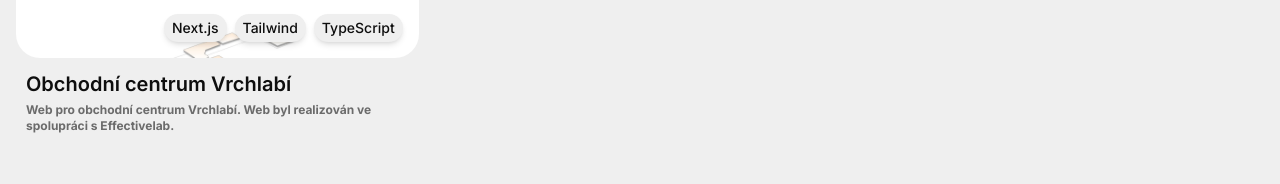
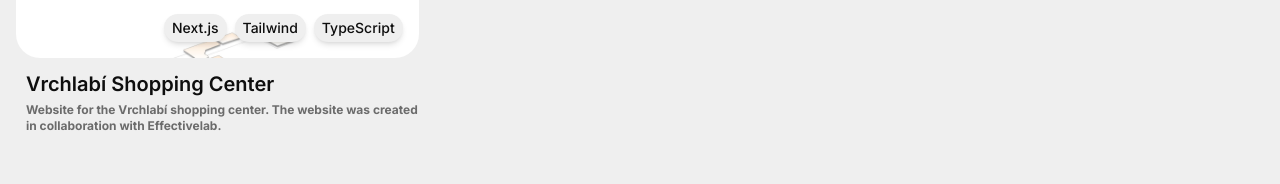
Before and after one commit to katerinahladikova/KH-website-next, a Next.js app: page /en in a window 1280 px wide. Shown: the part 1169-1353 px from the top of the page. Built offline with nearby package versions, Linux system fonts and the light colour scheme.

Commit message:
translations

```diff
--- a/src/app/[locale]/page.tsx
+++ b/src/app/[locale]/page.tsx
@@ -11,14 +11,7 @@
             <Hero locale={locale} />
             <h2 dangerouslySetInnerHTML={{ __html: t("header") }} className="h2 container"></h2>
             <div className="container mb-14 grid lg:grid-cols-3 md:grid-cols-2 gap-5 gap-y-10">
-                <Ref
-                    url="https://it-centrum.cz/"
-                    alt="it centrum"
-                    image="/it-centrum.png"
-                    title="Obchodní centrum Vrchlabí"
-                    subtitle="Web pro obchodní centrum Vrchlabí. Web byl realizován ve spolupráci s Effectivelab."
-                    badges={["Next.js", "Tailwind", "TypeScript"]}
-                />
+                <Ref url="https://it-centrum.cz/" alt="it centrum" image="/it-centrum.png" title={t("t1")} subtitle={t("st1")} badges={["Next.js", "Tailwind", "TypeScript"]} />
             </div>
         </>
     );
--- a/src/app/[locale]/portfolio/page.tsx
+++ b/src/app/[locale]/portfolio/page.tsx
@@ -1,7 +1,6 @@
 import Certificates from "@/app/components/Certificates";
 import Experience from "@/app/components/Experience";
 import Project from "@/app/components/Project";
-import { Link } from "@/i18n/navigation";
 import { useTranslations } from "next-intl";
 
 export default function Portfolio() {
@@ -19,7 +18,7 @@
                     <Experience title="TypeScript" subtitle={t("e1")} />
                     <Experience title="React" subtitle={t("e2")} />
                     <Experience title="Next.js" subtitle={t("e1")} />
-                    <Link
+                    <a
                         download
                         href="/CV_Hladikova.pdf"
                         className="shadow-md mt-8 w-max  text-inky rounded-3xl h-9 flex items-center px-3 text-xs font-semibold cursor-pointer relative before:absolute before:top-0
@@ -27,7 +26,7 @@
                 before:duration-700 hover:text-white transition-colors duration-700 before:scale-x-215 before:bg-gradient-to-r before:from-inky before:from-50% before:to-50% before:to-white hover:before:translate-x-full"
                     >
                         <span className="z-10 relative">{t("button")}</span>
-                    </Link>
+                    </a>
                 </div>
             </div>
             <div>
--- a/src/messages/cs.json
+++ b/src/messages/cs.json
@@ -12,7 +12,9 @@
     },
 
     "refs": {
-        "header": "Reference"
+        "header": "Reference",
+        "t1": "Obchodní centrum Vrchlabí",
+        "st1": "Web pro obchodní centrum Vrchlabí. Web byl realizován ve spolupráci s Effectivelab."
     },
 
     "footer": {
--- a/src/messages/en.json
+++ b/src/messages/en.json
@@ -9,6 +9,12 @@
         "header": "Front-End<br/>Developer",
         "subtitle": "Ready to join a team where <br/> my work is meaningful.",
         "year": "2025 - present"
+    },
+
+    "refs": {
+        "header": "References",
+        "t1": "Vrchlabí Shopping Center",
+        "st1": "Website for the Vrchlabí shopping center. The website was created in collaboration with Effectivelab."
     },
 
     "footer": {
@@ -41,8 +47,5 @@
         "p3": "bored api",
         "p4": "password generator",
         "project-btn": "View project"
-    },
-    "refs": {
-        "header": "References"
     }
 }
```
